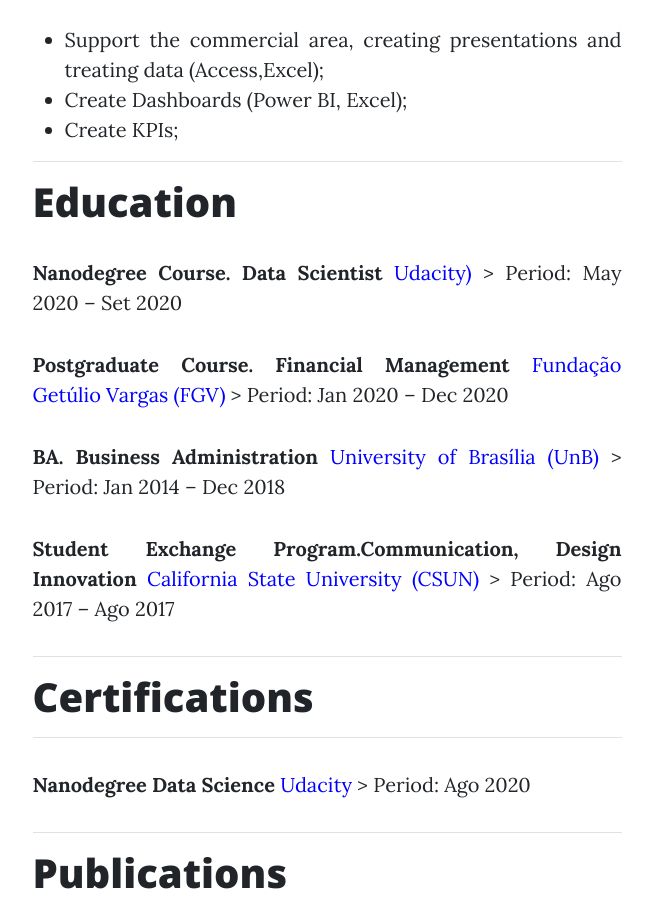
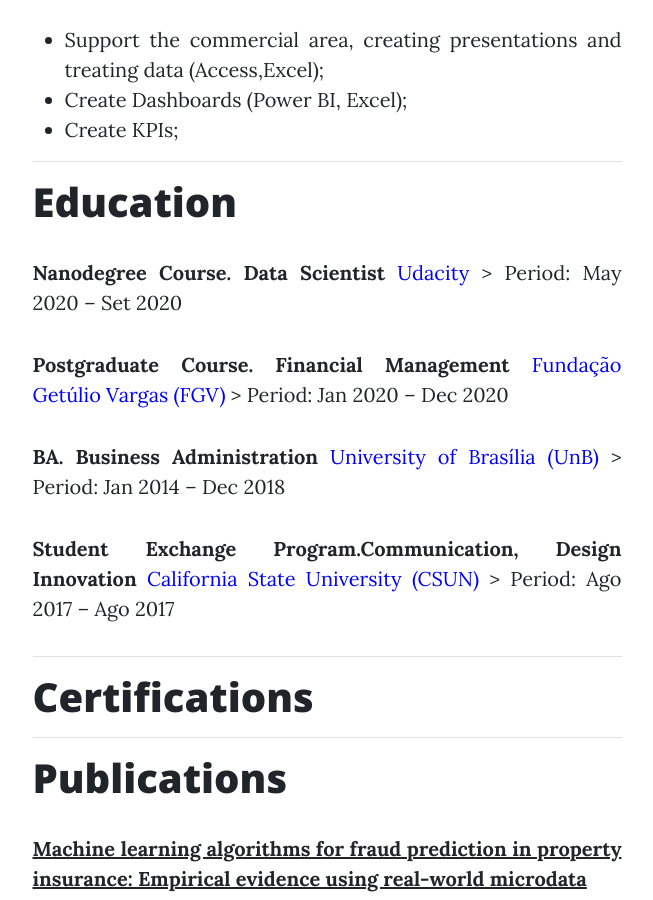
Before and after one commit to Matheuskempa/matheuskempa.github.io, a Jekyll site: the page built from _authors/matheus.md, in a window 1280 px wide and 900 px high, scrolled down 3826 px. Shown: the whole window, without its empty margins (313-966 px from the left). Built offline with Jekyll 4.4.1, drawn with Linux system fonts in a browser that asks for light colours; nearby versions of some CDN libraries; a script that is not in the unit is left out.

Commit message:
(feat): include new image, adjust authors page and also index html.

```diff
--- a/_authors/matheus.md
+++ b/_authors/matheus.md
@@ -107,7 +107,7 @@
 # Education
 
 **Nanodegree Course. Data Scientist**
-    <font color='blue'>Udacity)</font>
+    <font color='blue'>Udacity</font>
     > Period: May 2020 – Set 2020
 
 **Postgraduate Course. Financial Management**
@@ -135,10 +135,6 @@
 
 <div data-iframe-width="150" data-iframe-height="270" data-share-badge-id="2eaf9660-9d78-4b01-9b96-6ab7b8de8623" data-share-badge-host="https://www.credly.com"></div><script type="text/javascript" async src="//cdn.credly.com/assets/utilities/embed.js"></script>
 
----
-**Nanodegree Data Science**
-    <font color='blue'>Udacity</font>
-    > Period: Ago 2020
 
 ---
 
--- a/index.html
+++ b/index.html
@@ -2,7 +2,7 @@
 layout: page
 title: Home
 subtitle: Always Leaning
-image: data.gif
+image: main_page.gif
 ---
 
 {% for post in site.posts %}
```
Also changed, not shown: _posts/2024-04-30-Oracle Data Mart Project.md (+0 -3 lines), assets/images/main_page.gif (added).
